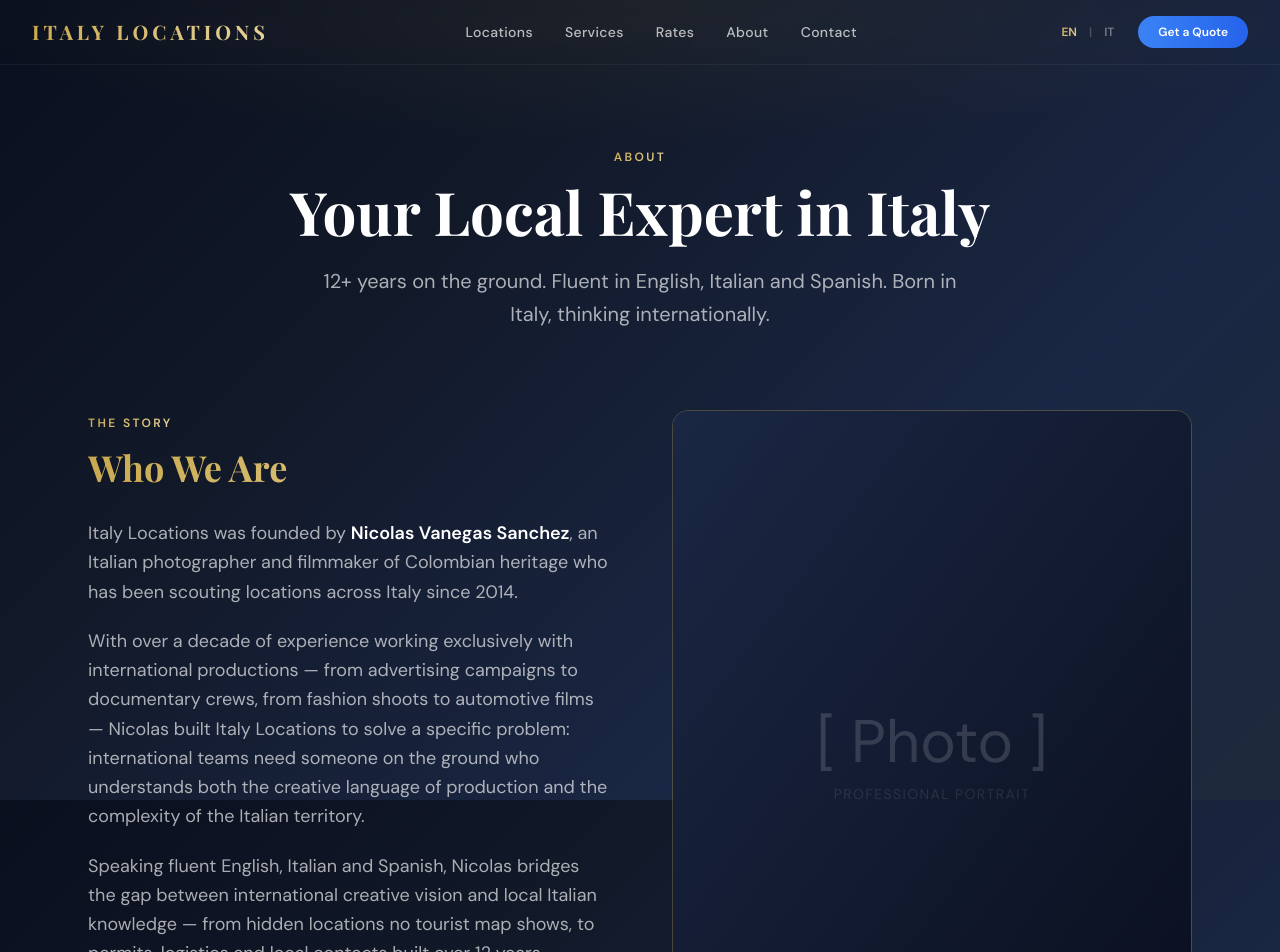
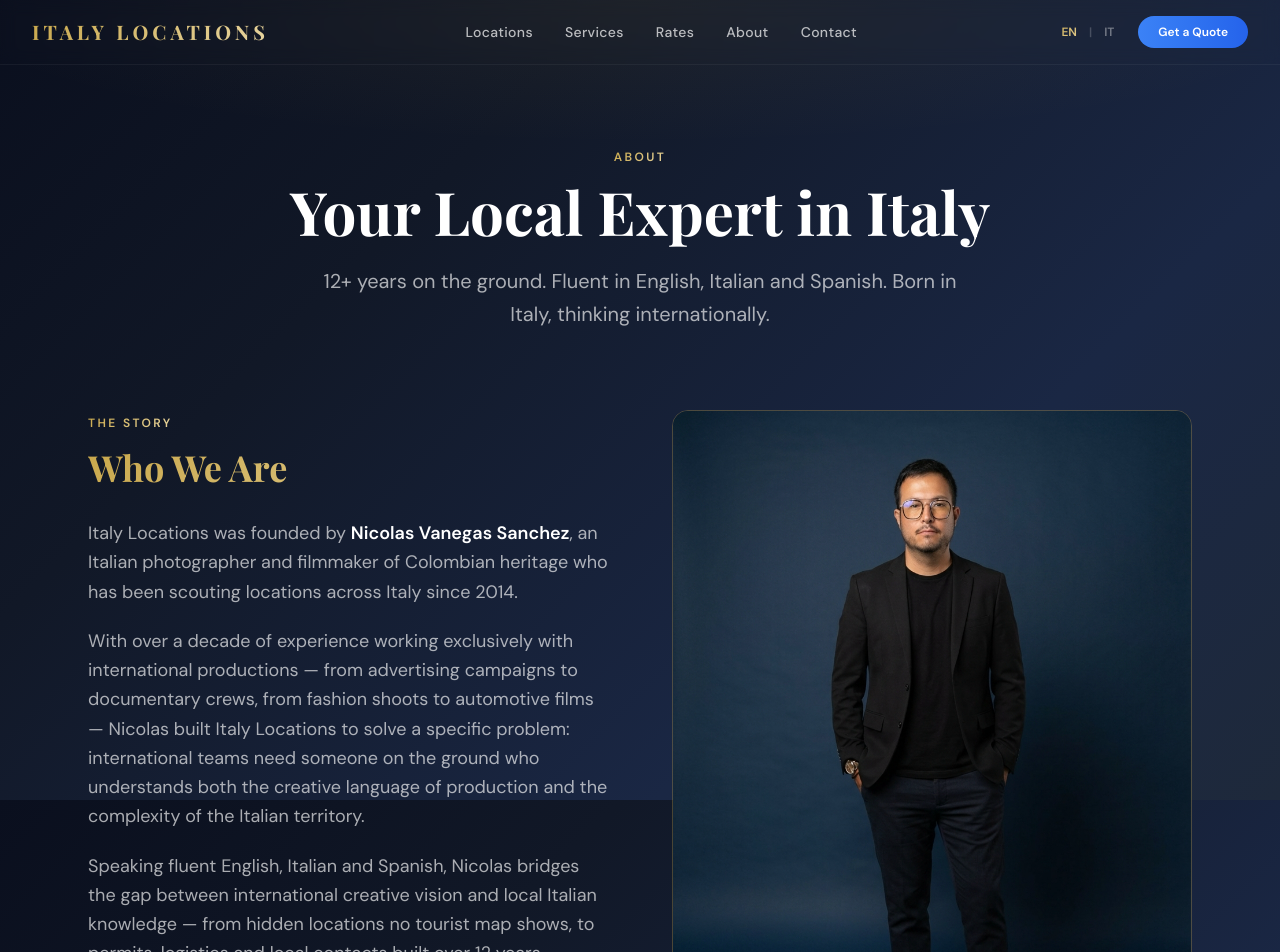
Before and after one commit to italylocations/italylocations-main, a Next.js app: page /about in a window 1280 px wide. Shown: the top 952 px of the page. Built offline with nearby package versions, Linux system fonts and the light colour scheme.

Commit message:
feat: add Nicolas profile photo to about page

```diff
--- a/app/about/page.tsx
+++ b/app/about/page.tsx
@@ -1,4 +1,5 @@
 import type { Metadata } from 'next'
+import Image from 'next/image'
 import Link from 'next/link'
 import { AnimateOnScroll } from '@/components/ui/AnimateOnScroll'
 
@@ -136,17 +137,19 @@
 
           {/* Photo + Stats */}
           <AnimateOnScroll delay={150}>
-            {/* Photo placeholder */}
+            {/* Profile photo */}
             <div
               className="relative w-full rounded-2xl overflow-hidden border border-[rgba(201,168,76,0.3)] mb-4"
               style={{ paddingBottom: '133.33%' }}
             >
-              <div className="absolute inset-0 bg-gradient-to-br from-[#1a2744] to-[#0a0f1e] flex flex-col items-center justify-center gap-3">
-                <span className="text-[rgba(255,255,255,0.15)] text-6xl">[ Photo ]</span>
-                <span className="text-[rgba(255,255,255,0.1)] text-sm tracking-widest uppercase">
-                  Professional portrait
-                </span>
-              </div>
+              <Image
+                src="/images/nicolas-vanegas-sanchez.jpg"
+                alt="Nicolas Vanegas Sanchez - Founder, Italy Locations - Professional Film Location Scout in Italy"
+                fill
+                className="object-cover"
+                sizes="(max-width: 1024px) 100vw, 50vw"
+                priority
+              />
             </div>
 
             {/* Caption */}
```
Also changed, not shown: public/images/nicolas-vanegas-sanchez.jpg (added).
